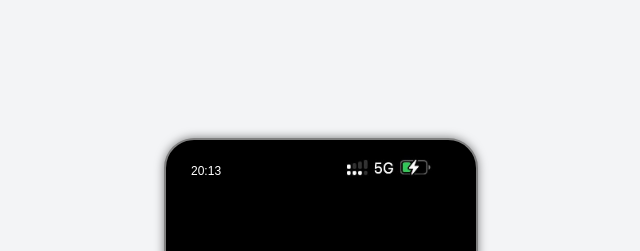
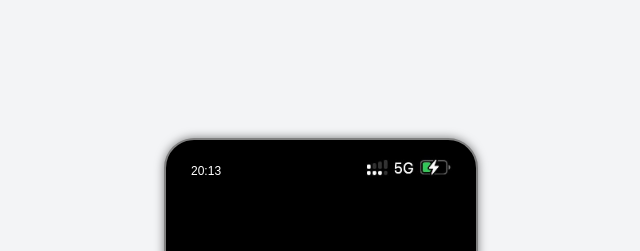
Before and after one commit to amazinglizabeth/iphone-calculator, a plain HTML site: page index.html in a window 1280 px wide. Shown: the top 251 px of the page, 319-959 px from the left. Drawn offline with Linux system fonts and the light colour scheme.

Commit message:
status update

```diff
--- a/calculator.css
+++ b/calculator.css
@@ -22,7 +22,7 @@ body {
 }
 
 .status {
-  margin-left: 40%;
+  margin-left: 47%;
 }
 
 .status > img {
```
